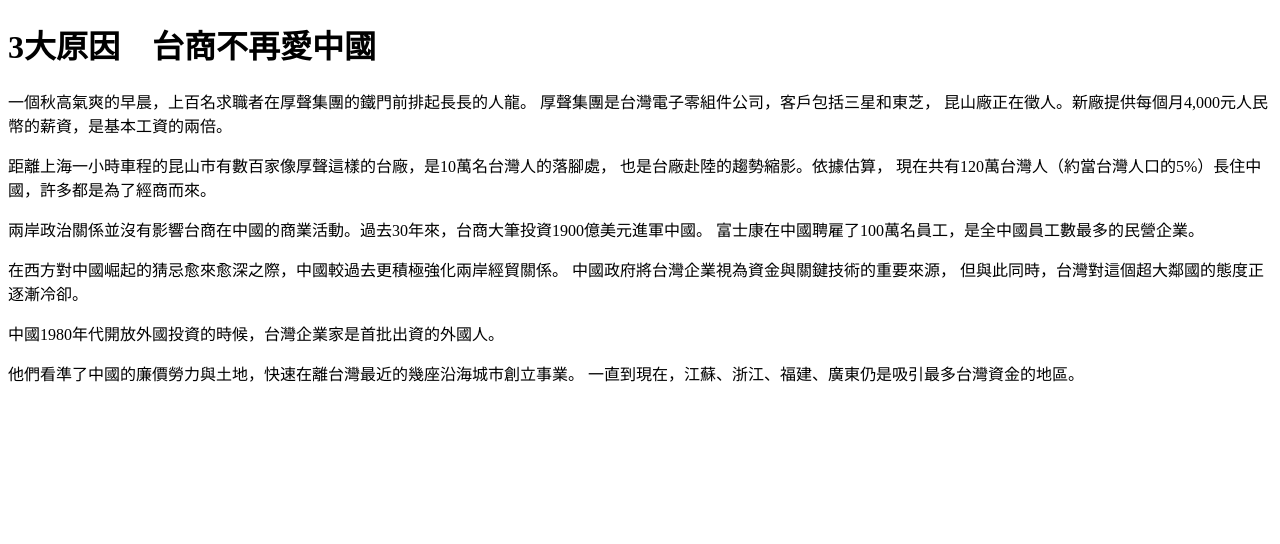
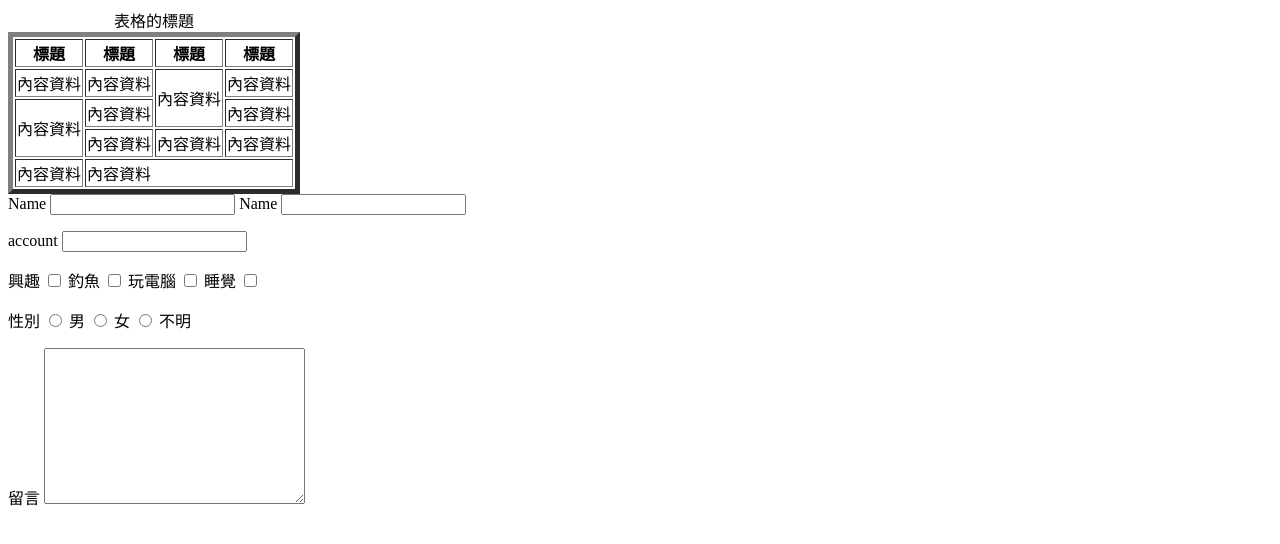
Before and after one commit to a1083420002/firsthtml, a plain HTML site: page index.html in a window 1280 px wide. Drawn offline with Linux system fonts and the light colour scheme.

Commit message:
testforhtml

```diff
--- a/index.html
+++ b/index.html
@@ -6,32 +6,80 @@
     <title>3大原因　台商不再愛中國|天下雜誌</title>
 </head>
 <body>
-    <h1>
-        3大原因　台商不再愛中國
-    </h1>
-    <p>一個秋高氣爽的早晨，上百名求職者在厚聲集團的鐵門前排起長長的人龍。
-        厚聲集團是台灣電子零組件公司，客戶包括三星和東芝，
-        昆山廠正在徵人。新廠提供每個月4,000元人民幣的薪資，是基本工資的兩倍。</p>
+
+<table border="5">
+    <caption>表格的標題</caption>
+    <thead>
+        <tr>
+            <th>標題</th>
+            <th>標題</th>
+            <th>標題</th>
+            <th>標題</th>
+        </tr>
+    </thead>
+    <tbody>
+        <tr>
+            <td>內容資料</td>
+            <td>內容資料</td>
+            <td rowspan="2">內容資料</td>
+            <td>內容資料</td>
+        </tr>
+        <tr>
+            <td rowspan="2">內容資料</td>
+            <td>內容資料</td>
+
+            <td>內容資料</td>
+        </tr>
+        <tr>
+
+            <td>內容資料</td>
+            <td>內容資料</td>
+            <td>內容資料</td>
+        </tr>
+
+    </tbody>
+    <tfoot>
+        <tr>
+            <td>內容資料</td>
+            <td colspan="3">內容資料</td>
+
+        </tr>
+    </tfoot>
+</table>
+<label for="user_name">Name</label>
+<input type="text" id="user_name">
+
+<label>
+    Name
+    <input type="text">
+</label>
 <p>
-        距離上海一小時車程的昆山市有數百家像厚聲這樣的台廠，是10萬名台灣人的落腳處，
-        也是台廠赴陸的趨勢縮影。依據估算，
-        現在共有120萬台灣人（約當台灣人口的5%）長住中國，許多都是為了經商而來。
+    <label>account</label>
+    <input type="text" >
 </p>
 <p>
-        兩岸政治關係並沒有影響台商在中國的商業活動。過去30年來，台商大筆投資1900億美元進軍中國。
-        富士康在中國聘雇了100萬名員工，是全中國員工數最多的民營企業。
+    <label>興趣</label>
+    <input type="checkbox" >
+    <span>釣魚</span>
+    <input type="checkbox" >
+    <span>玩電腦</span>
+    <input type="checkbox" >
+    <span>睡覺</span>
+    <input type="checkbox" >
 </p>
 <p>
-        在西方對中國崛起的猜忌愈來愈深之際，中國較過去更積極強化兩岸經貿關係。
-        中國政府將台灣企業視為資金與關鍵技術的重要來源，
-        但與此同時，台灣對這個超大鄰國的態度正逐漸冷卻。
+    <label>性別</label>
+    <input type="radio" name="sex" >
+    <span>男</span>
+    <input type="radio" name="sex" >
+    <span>女</span>
+    <input type="radio" name="sex" >
+    <span>不明</span>
+
 </p>
 <p>
-        中國1980年代開放外國投資的時候，台灣企業家是首批出資的外國人。
-    </p>
-    <p>
-        他們看準了中國的廉價勞力與土地，快速在離台灣最近的幾座沿海城市創立事業。
-        一直到現在，江蘇、浙江、福建、廣東仍是吸引最多台灣資金的地區。
+    <label>留言</label>
+    <textarea name="" id="" cols="30" rows="10"></textarea>
 </p>
 </body>
 </html>
```
Also changed, not shown: list.html (added, +11 -0 lines). Lines whose indentation alone changed are shown as unchanged.
